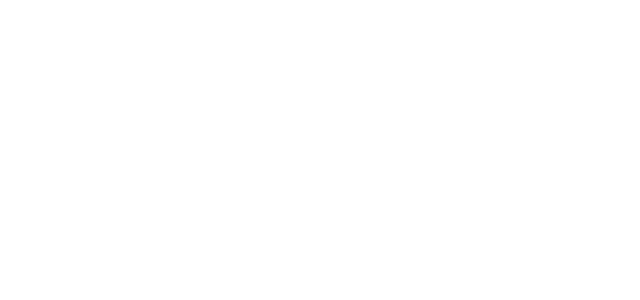
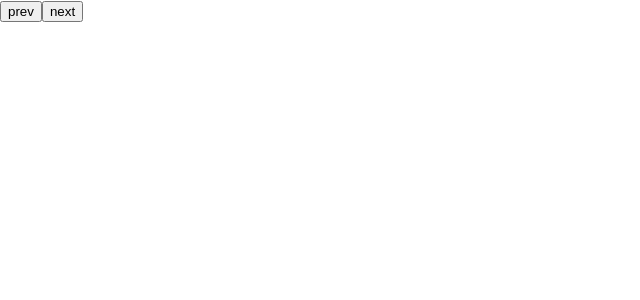
Before and after one commit to artt1c/react_demos, a React (Create React App) app: page / in a window 1280 px wide. Shown: the top 300 px of the page, without its empty margins (0-640 px from the left). Built offline with nearby package versions, Linux system fonts and the light colour scheme.

Commit message:
base pagination | useSearchParams

```diff
--- a/package.json
+++ b/package.json
@@ -15,7 +15,8 @@
     "react-dom": "^19.0.0",
     "react-scripts": "5.0.1",
     "typescript": "^4.9.5",
-    "web-vitals": "^2.1.4"
+    "web-vitals": "^2.1.4",
+    "react-router-dom": "^7.4.0"
   },
   "scripts": {
     "start": "react-scripts start",
--- a/src/App.css
+++ /dev/null
@@ -1,38 +0,0 @@
-.App {
-  text-align: center;
-}
-
-.App-logo {
-  height: 40vmin;
-  pointer-events: none;
-}
-
-@media (prefers-reduced-motion: no-preference) {
-  .App-logo {
-    animation: App-logo-spin infinite 20s linear;
-  }
-}
-
-.App-header {
-  background-color: #282c34;
-  min-height: 100vh;
-  display: flex;
-  flex-direction: column;
-  align-items: center;
-  justify-content: center;
-  font-size: calc(10px + 2vmin);
-  color: white;
-}
-
-.App-link {
-  color: #61dafb;
-}
-
-@keyframes App-logo-spin {
-  from {
-    transform: rotate(0deg);
-  }
-  to {
-    transform: rotate(360deg);
-  }
-}
--- /dev/null
+++ b/src/components/pagination/Pagination.tsx
@@ -0,0 +1,32 @@
+import React from 'react';
+import {useSearchParams} from "react-router-dom";
+
+const Pagination = () => {
+
+  const [query, setQuery] = useSearchParams({page: '1'});
+
+  return (
+    <div>
+      <button onClick={() => {
+        const page = query.get('page')
+        if (page && +page > 1) {
+          let currentPage = +page
+          currentPage--;
+          setQuery({page: currentPage.toString()})
+
+        }
+      }}>prev</button>
+
+      <button onClick={() => {
+        const page = query.get('page')
+        if (page) {
+          let currentPage = +page
+          currentPage++;
+          setQuery({page: currentPage.toString()})
+        }
+      }}>next</button>
+    </div>
+  );
+};
+
+export default Pagination;
--- a/src/index.tsx
+++ b/src/index.tsx
@@ -1,17 +1,12 @@
 import React from 'react';
 import ReactDOM from 'react-dom/client';
 import './index.css';
-import App from './App';
-import reportWebVitals from './reportWebVitals';
+import {RouterProvider} from "react-router-dom";
+import {browseRouter} from "./routes/router";
 
 const root = ReactDOM.createRoot(
   document.getElementById('root') as HTMLElement
 );
 root.render(
-  <App />
+  <RouterProvider router={browseRouter}/>
 );
-
-// If you want to start measuring performance in your app, pass a function
-// to log results (for example: reportWebVitals(console.log))
-// or send to an analytics endpoint. Learn more: https://bit.ly/CRA-vitals
-reportWebVitals();
--- /dev/null
+++ b/src/layouts/MainLayout.tsx
@@ -0,0 +1,21 @@
+import React, {useEffect} from 'react';
+import Pagination from "../components/pagination/Pagination";
+import {useSearchParams} from "react-router-dom";
+
+const MainLayout = () => {
+
+  const [query] = useSearchParams();
+
+  useEffect(() => {
+    console.log(query.get('page'));
+  }, [query]);
+
+  return (
+    <div>
+
+      <Pagination/>
+    </div>
+  );
+};
+
+export default MainLayout;
--- a/src/reportWebVitals.ts
+++ /dev/null
@@ -1,15 +0,0 @@
-import { ReportHandler } from 'web-vitals';
-
-const reportWebVitals = (onPerfEntry?: ReportHandler) => {
-  if (onPerfEntry && onPerfEntry instanceof Function) {
-    import('web-vitals').then(({ getCLS, getFID, getFCP, getLCP, getTTFB }) => {
-      getCLS(onPerfEntry);
-      getFID(onPerfEntry);
-      getFCP(onPerfEntry);
-      getLCP(onPerfEntry);
-      getTTFB(onPerfEntry);
-    });
-  }
-};
-
-export default reportWebVitals;
--- /dev/null
+++ b/src/routes/router.tsx
@@ -0,0 +1,10 @@
+import {createBrowserRouter, RouteObject} from "react-router-dom";
+import MainLayout from "../layouts/MainLayout";
+
+const routes:RouteObject[] = [
+  {
+    path: "/", element:<MainLayout/>,
+  }
+];
+
+export const browseRouter = createBrowserRouter(routes);
```
Also changed, not shown: src/App.tsx (deleted, +0 -12 lines), src/setupTests.ts (deleted, +0 -5 lines), 1 other file (tests, documents, lock files or other folders).
